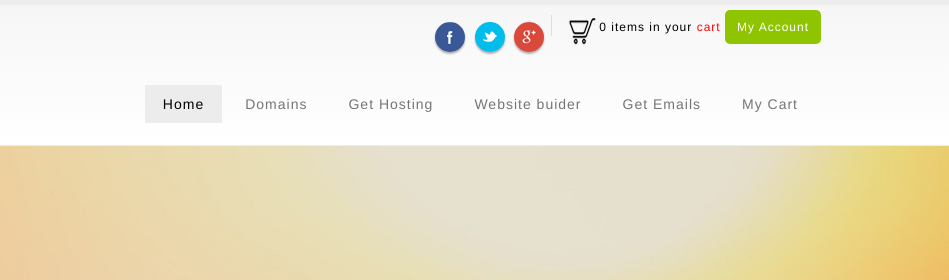
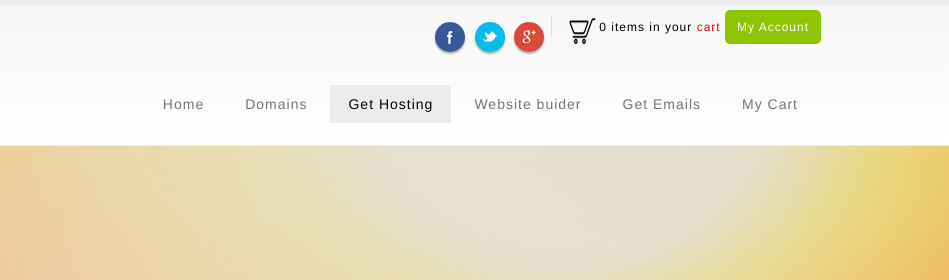
Before and after one commit to naveen052/rodbynaveen, a plain HTML site: page cms-hosting.html in a window 1280 px wide. Shown: the top 280 px of the page, 331-1280 px from the left. Drawn offline with Linux system fonts and the light colour scheme.

Commit message:
Update cms-hosting.html

```diff
--- a/cms-hosting.html
+++ b/cms-hosting.html
@@ -35,7 +35,7 @@
 					<img src="assets/images/logo.png" alt="Rockstar Of Design"></a>
 				<nav class="nav-bar right">
 					<ul id="nav">
-						<li><a href="index.html" class="current selected">Home</a></li>
+						<li><a href="index.html">Home</a></li>
 						<li><a href="#">Domains</a>
 							<ul>
 								<li><a href="domain-search.html">Search Domains</a></li>
@@ -43,7 +43,7 @@
 								<li><a href="free-domain.html">Free with a domain</a></li>
 							</ul>
 						</li>
-						<li><a href="#">Get Hosting</a>
+						<li><a href="#" class="current selected">Get Hosting</a>
 							<ul>
 								<li><a href="hosting.html">Shared Hosting</a>
 									<ul>
```
